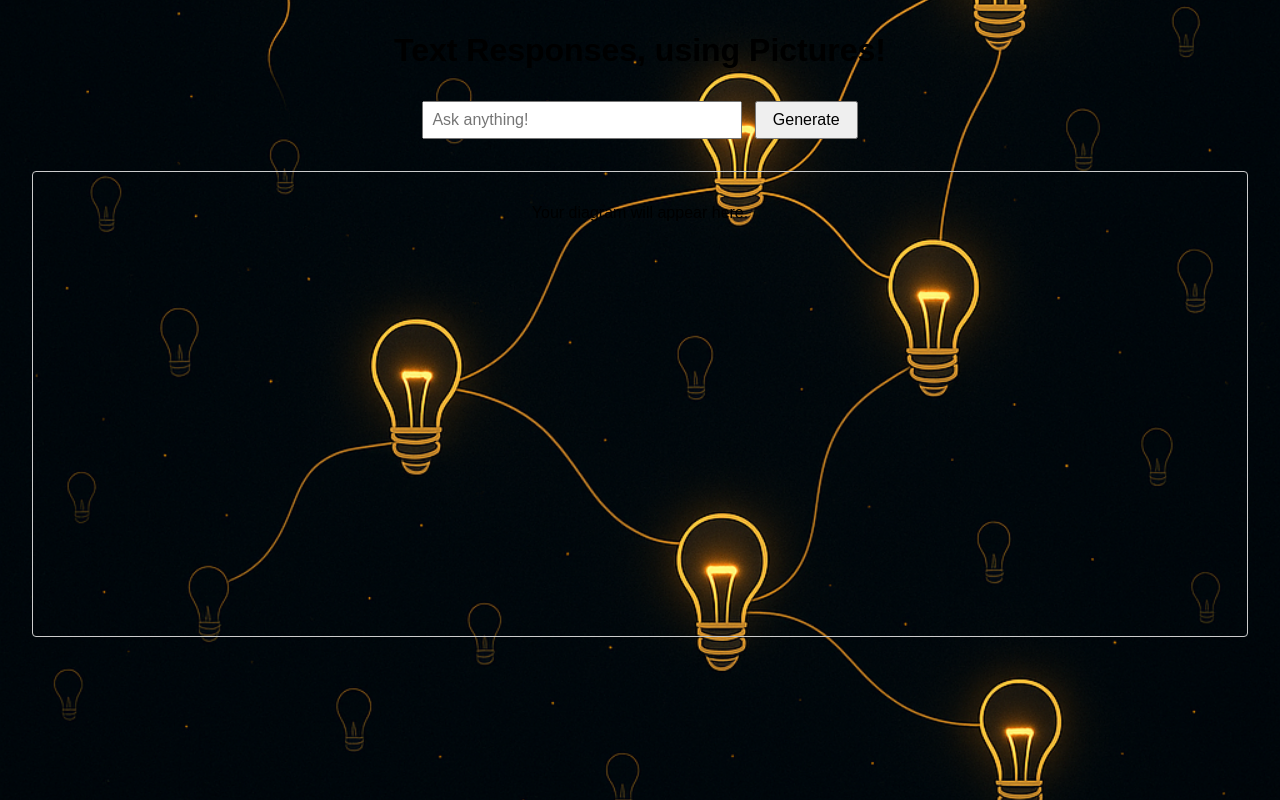
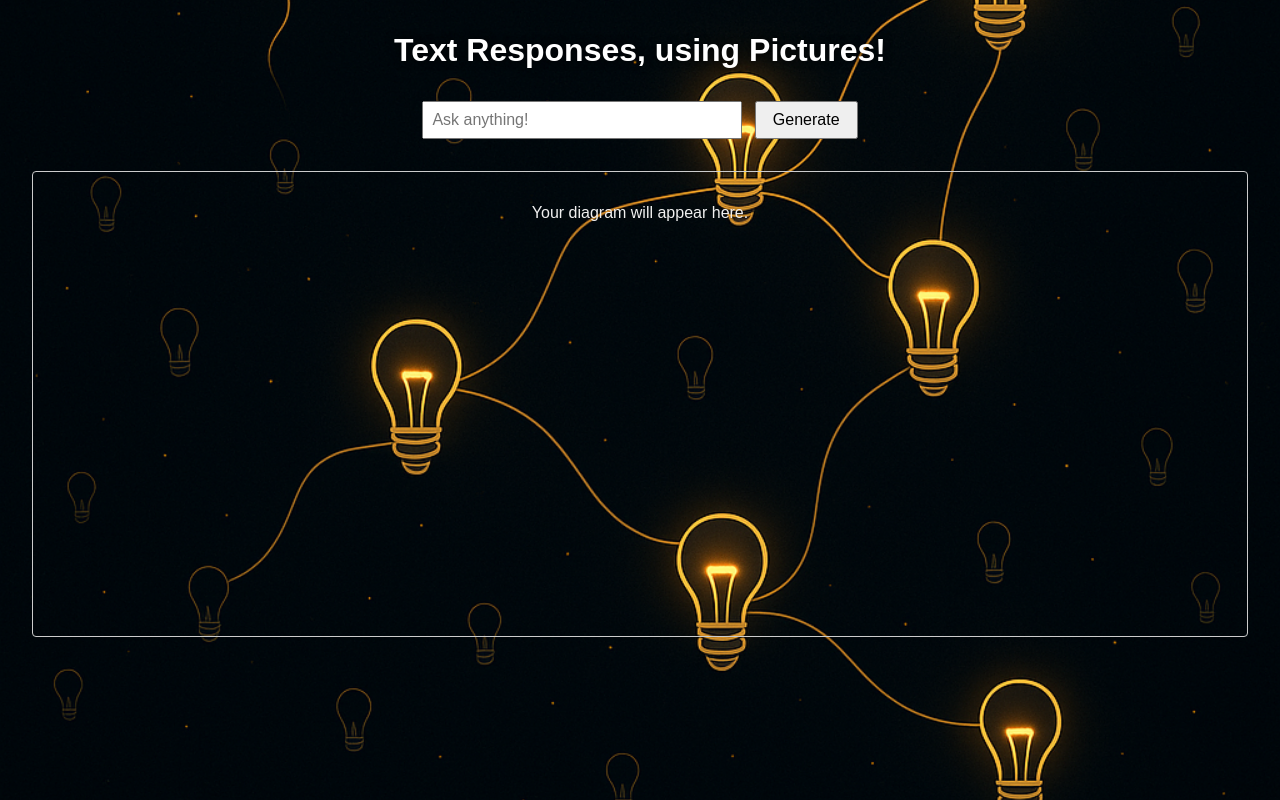
Before and after one commit to prabhatravib/PiText-dev, a plain HTML site: page public/index.html in a window 1280 px wide. Drawn offline with Linux system fonts and the light colour scheme.

Commit message:
Update index.html

```diff
--- a/public/index.html
+++ b/public/index.html
@@ -16,6 +16,7 @@
   <style>
     body {
       background: url("/PiText_background.png") center center / cover no-repeat;
+      color: #f0f0f0;              /* set default text to a pale color */
       font-family: sans-serif;
       margin: 2rem;
       text-align: center;
@@ -23,6 +24,8 @@
 
     h1 {
       margin-bottom: 2rem;
+      color: #ffffff;              /* explicitly white for max contrast */
+      text-shadow: 0 0 8px rgba(0,0,0,0.8);
     }
 
     input {
@@ -45,6 +48,7 @@
       min-height: 50vh;
       max-width: 90vw;
       text-align: center;
+      /* keep the default body color for any result text */
     }
   </style>
 </head>
```
